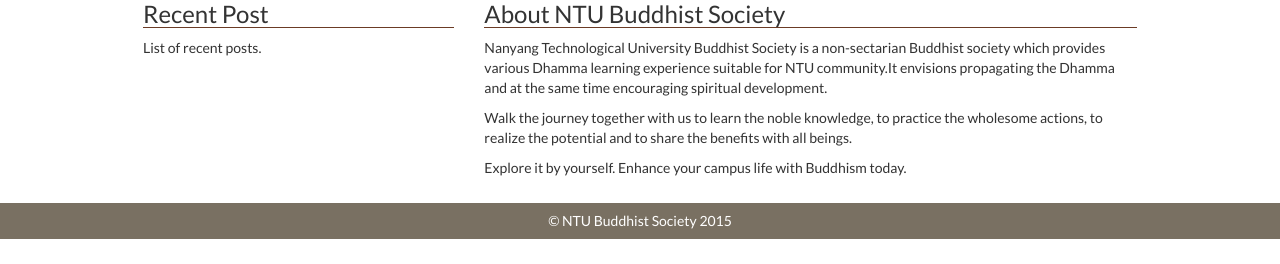
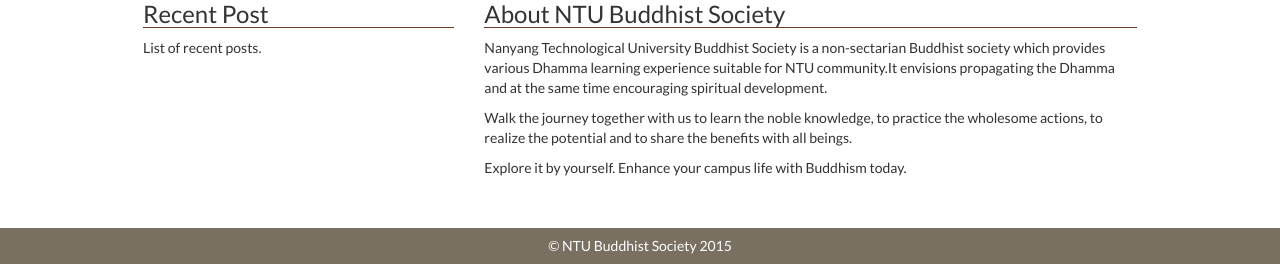
Before and after one commit to pciang/NTUBS-Website, a PHP site: page / in a window 1280 px wide. Shown: the part 1441-1705 px from the top of the page. Before the commit the page ends 1680 px from the top, so only its background shows below. Run offline with PHP 8.4, Linux system fonts and the light colour scheme.

Commit message:
Reworked on footer

```diff
--- a/css/style.css
+++ b/css/style.css
@@ -1,5 +1,21 @@
+/*
+	This is required for footer to work
+*/
+html{
+	position: relative;
+	min-height: 100%;
+}
+
 body{
 	font-family: "Lato", sans-serif;
+	margin-bottom: 36px;
+}
+
+/*
+	footer's position is absolute, hence we need a margin
+*/
+#_body .row:last-child {
+	margin-bottom: 40px;
 }
 
 /*
@@ -60,9 +76,11 @@
 	background: none;
 	margin: 0;
 }
+
 #_nav-btn-group .btn:hover {
 	background-color: #aaa397;
 }
+
 #logo {
 	display: inline-block;
 }
@@ -218,12 +236,16 @@
 
 footer {
 	width: 100%;
-	margin: 15px auto 0px;
+	/* margin: 15px auto 0px; */
 	background-color: #797062;
 	font-size: 1em;
 	color: #FFF;
 	text-align: center;
 	padding: 8px 0px;
+
+	position: absolute;
+	bottom: 0;
+	height: 36px;
 }
 
 /*
@@ -361,7 +383,9 @@
 	border-bottom: 1px solid #6B3B25;
 }
 
-
+/*
+	Society > Advisor and Patron
+*/
 #advisor-table {
 	border: 1px solid #000;
 	border-collapse: separate;
```
